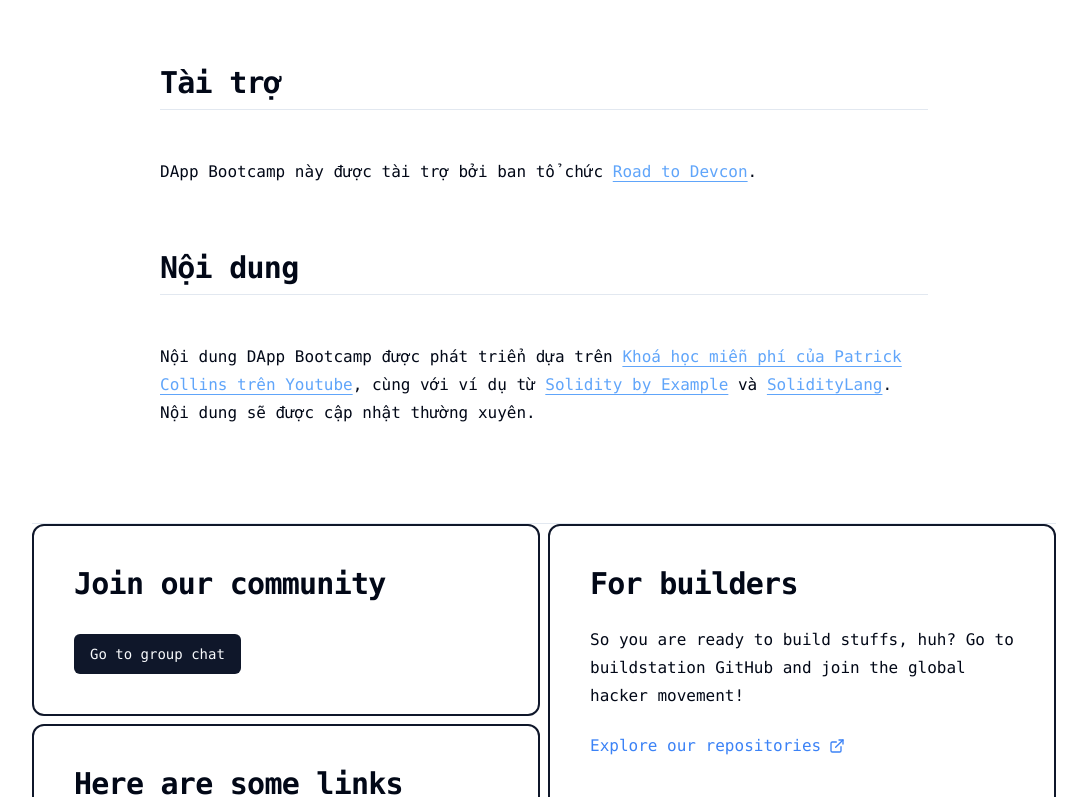
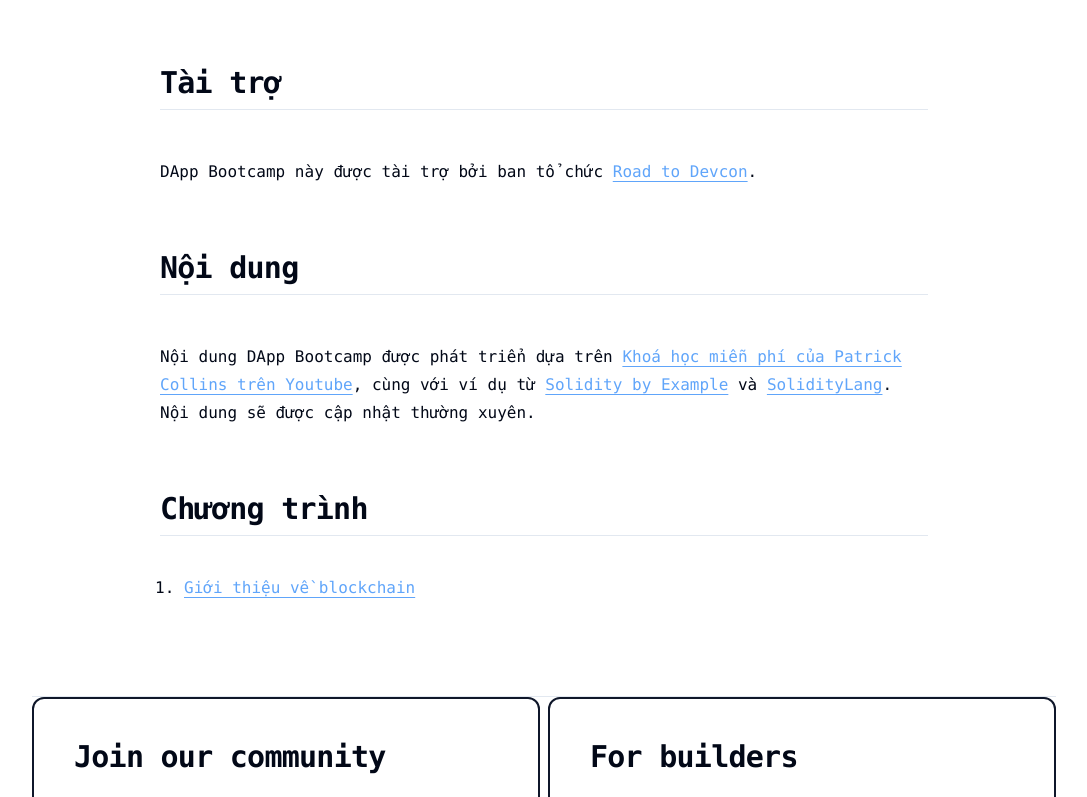
Before and after one commit to buildstationorg/buildstation, a Next.js app: page /library/dapp-bootcamps/vi in a window 1280 px wide. Shown: the part 1018-1815 px from the top of the page, without its empty margins (96-1183 px from the left). Built offline with nearby package versions, Linux system fonts and the light colour scheme.

Commit message:
added some navigation

```diff
--- a/app/library/dapp-bootcamps/vi/page.mdx
+++ b/app/library/dapp-bootcamps/vi/page.mdx
@@ -18,3 +18,6 @@ DApp Bootcamp này được tài trợ bởi ban tổ chức [Road to Devcon](ht
 
 ## Nội dung
 Nội dung DApp Bootcamp được phát triển dựa trên [Khoá học miễn phí của Patrick Collins trên Youtube](https://www.youtube.com/@PatrickAlphaC), cùng với ví dụ từ [Solidity by Example](https://solidity-by-example.org/) và [SolidityLang](https://soliditylang.org/). Nội dung sẽ được cập nhật thường xuyên.
+
+## Chương trình
+1. [Giới thiệu về blockchain](/library/dapp-bootcamps/vi/solidity/gioi-thieu/blockchain)
```
